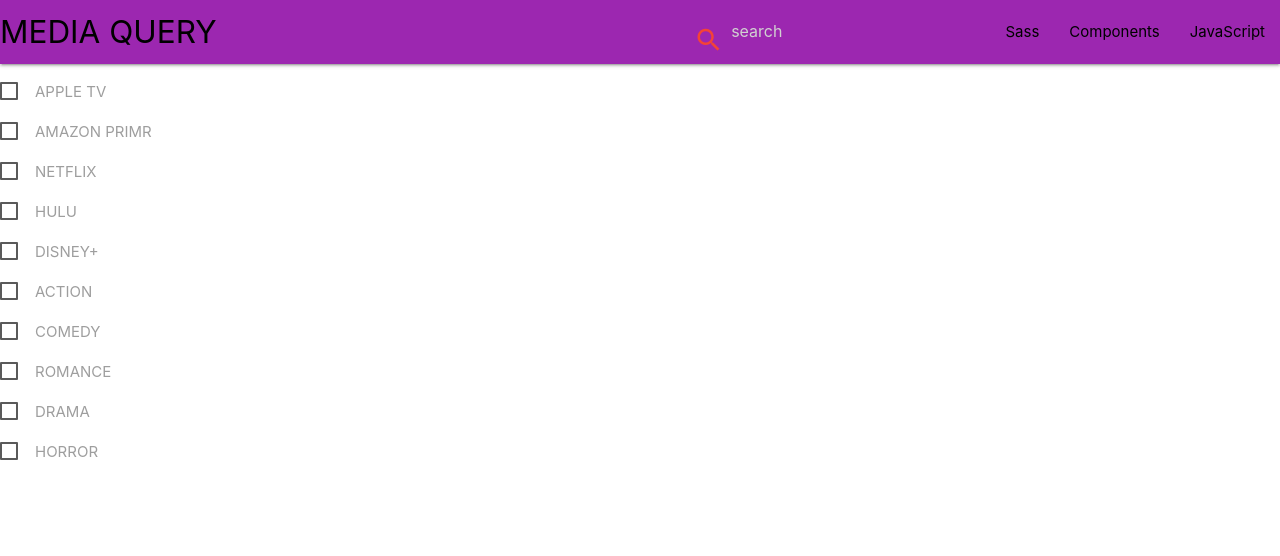
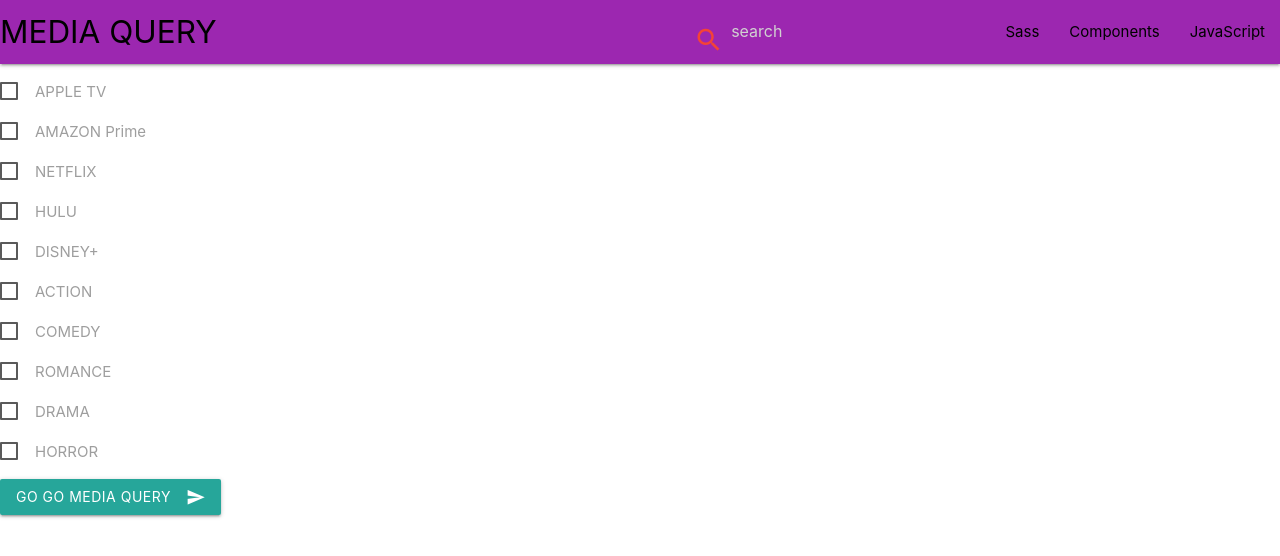
Before and after one commit to raws-boop/media_query, a plain HTML site: page index.html in a window 1280 px wide. Drawn offline with nearby package versions, Linux system fonts and the light colour scheme.

Commit message:
adding btn

```diff
--- a/index.html
+++ b/index.html
@@ -42,7 +42,7 @@
                 <p>
                     <label>
                       <input type="checkbox" />
-                      <span>AMAZON PRIMR</span>
+                      <span>AMAZON Prime</span>
                     </label>
                   </p>
                   <p>
@@ -98,7 +98,11 @@
                               </p>
                           </form>
                     </div>
-          </div>
+                    <button class="btn waves-effect waves-light" type="submit" name="action">GO GO Media Query
+                        <i class="material-icons right">send</i>
+                      </button>
+
+
         </header>
     <body>
 
```
